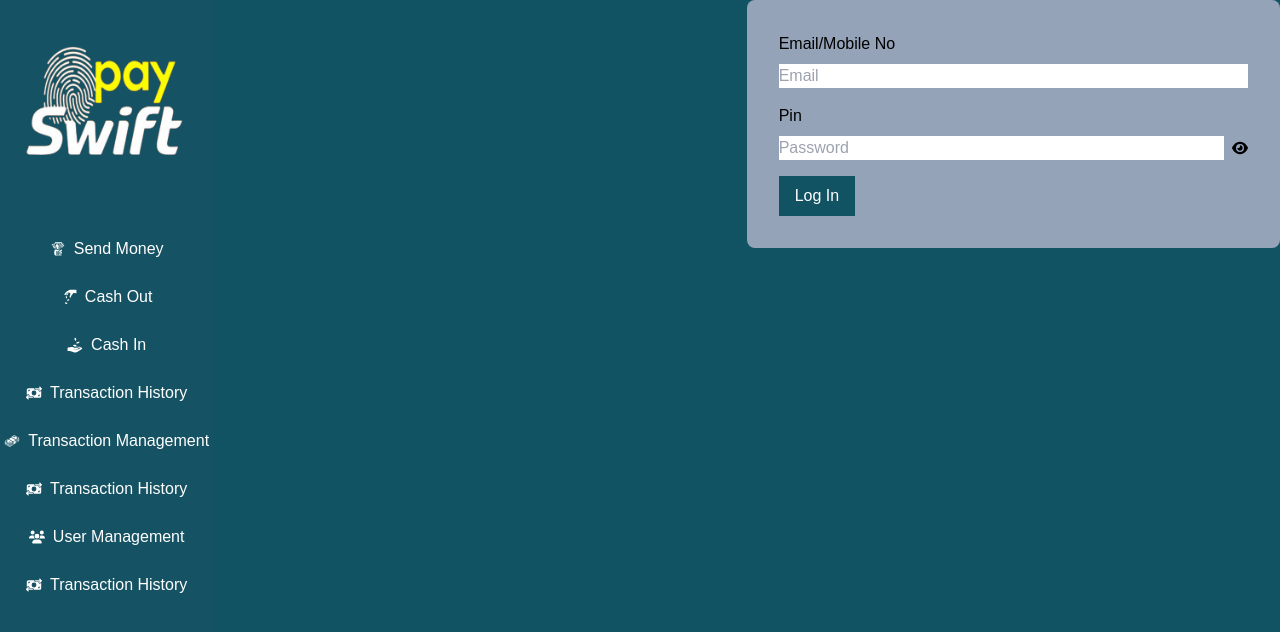
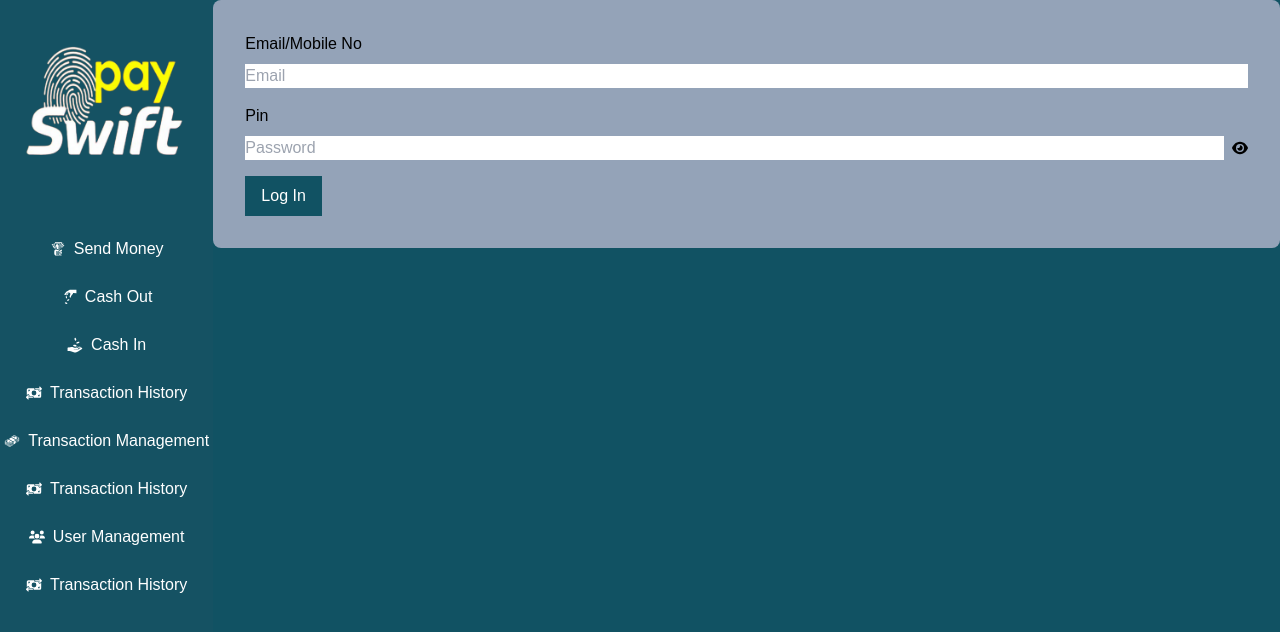
Before and after one commit to Md-Rashedul-Islam-Rajib/pay-swift, a React (Vite) app: page /login in a window 1280 px wide. Shown: the top 632 px of the page. Built offline with nearby package versions, Linux system fonts and the light colour scheme.

Commit message:
login page modified

```diff
--- a/src/pages/Login.jsx
+++ b/src/pages/Login.jsx
@@ -17,8 +17,8 @@ const Login = () => {
       };
 
     return (
-        <section className='grid grid-cols-1 md:grid-cols-2 bg-[#115263] h-full'>
-            <div></div>
+        <section className=' bg-[#115263] h-full'>
+
             <div >
             <form onSubmit={handleSubmit(onSubmit)}
             className='bg-slate-400 p-8 rounded-lg'
```
